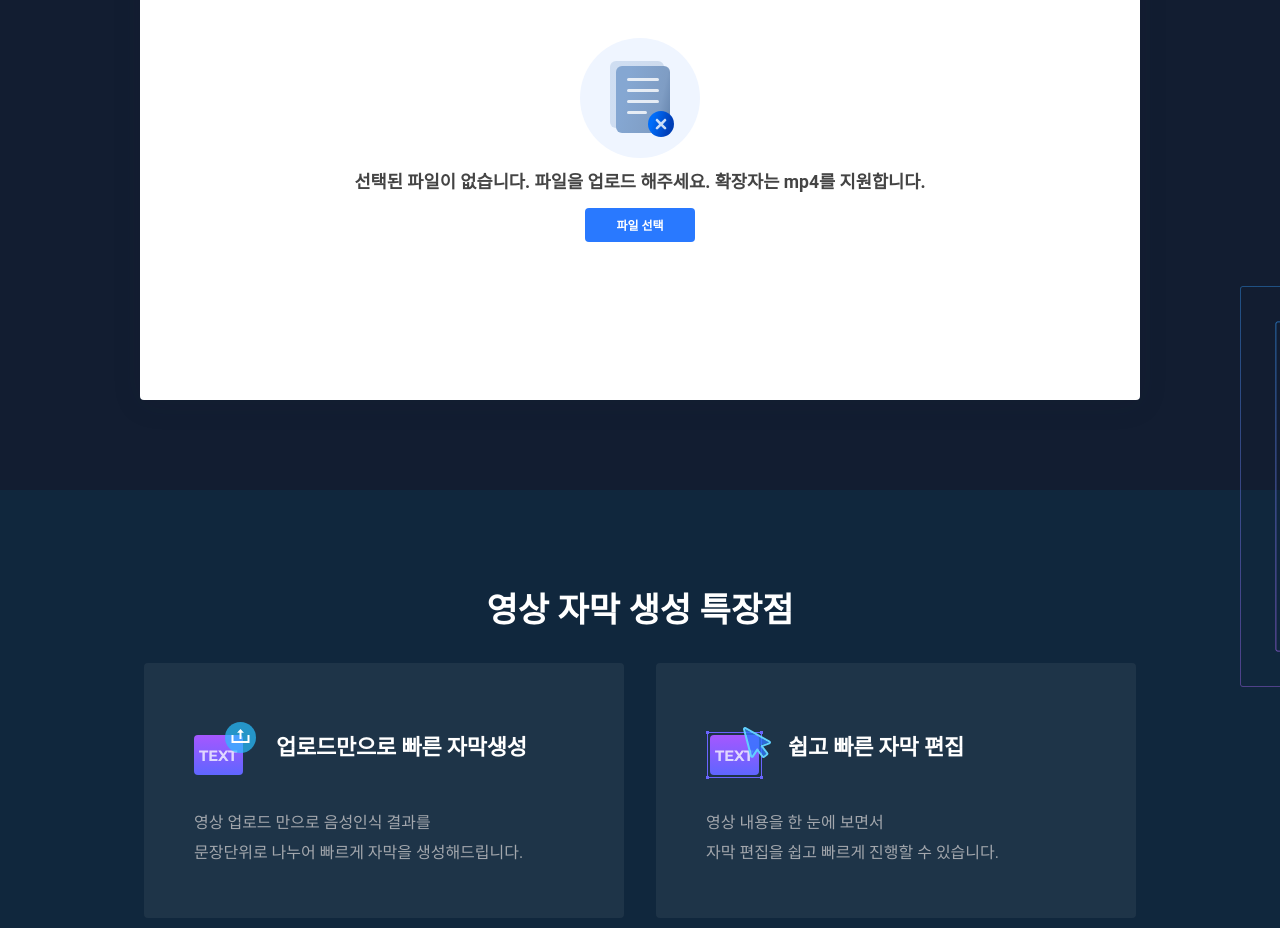
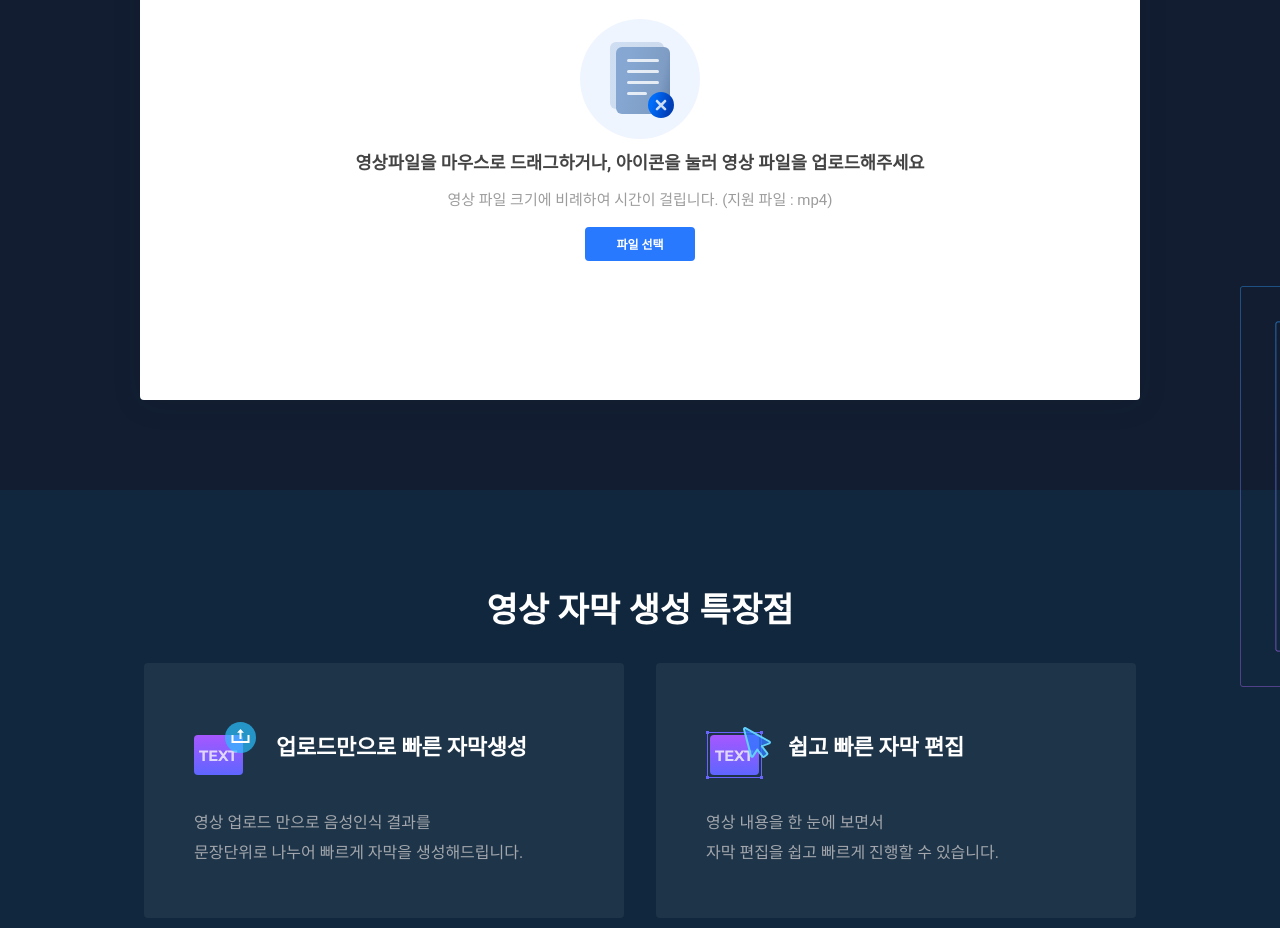
Before and after one commit to tmax-aips/superbrain, a React (Create React App) app: page /videoCaption in a window 1280 px wide. Shown: the part 960-1888 px from the top of the page. Built offline with nearby package versions, Linux system fonts and the light colour scheme.

Commit message:
영상 자막 생성 - uploadZone.jsx description 수정 관련 SubDesc 추가 및 CSS padding 설정

```diff
--- a/src/pages/VideoCaptionDemo/videoCaption/uploadZone.jsx
+++ b/src/pages/VideoCaptionDemo/videoCaption/uploadZone.jsx
@@ -55,7 +55,8 @@ export const UploadZone = ({ file, onChange, setFile, setIsUploaded }) => {
 					<UploadBtn onClick={open} type="button">
 						<UploadIcon width={88} height={88} />
 					</UploadBtn>
-					<MainDesc>선택된 파일이 없습니다. 파일을 업로드 해주세요. 확장자는 mp4를 지원합니다.</MainDesc>
+					<MainDesc>영상파일을 마우스로 드래그하거나, 아이콘을 눌러 영상 파일을 업로드해주세요</MainDesc>
+					<SubDesc>영상 파일 크기에 비례하여 시간이 걸립니다. (지원 파일 : mp4)</SubDesc>
 					<SelectButton onClick={open}>파일 선택</SelectButton>
 				</Frame>
 			)}
@@ -76,6 +77,12 @@ const MainDesc = styled.div`
 	padding: 1rem 0;
 `;
 
+const SubDesc = styled.div`
+	color: #9c9c9c;
+	line-height: 1.5;
+	font-size: 15px;
+	padding: 0 0 1em 0;
+`;
 const UploadBtn = styled.button`
 	border: none;
 	cursor: pointer;
```
